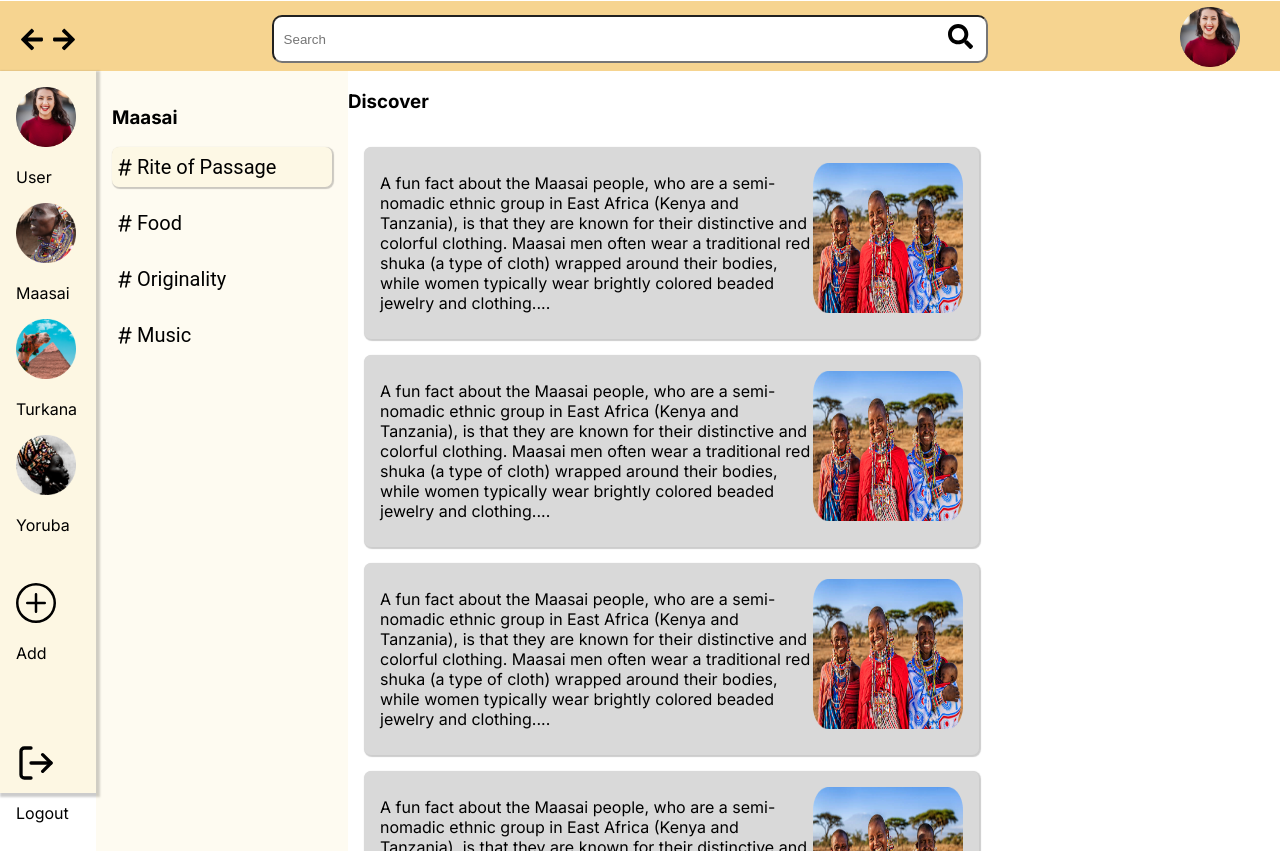
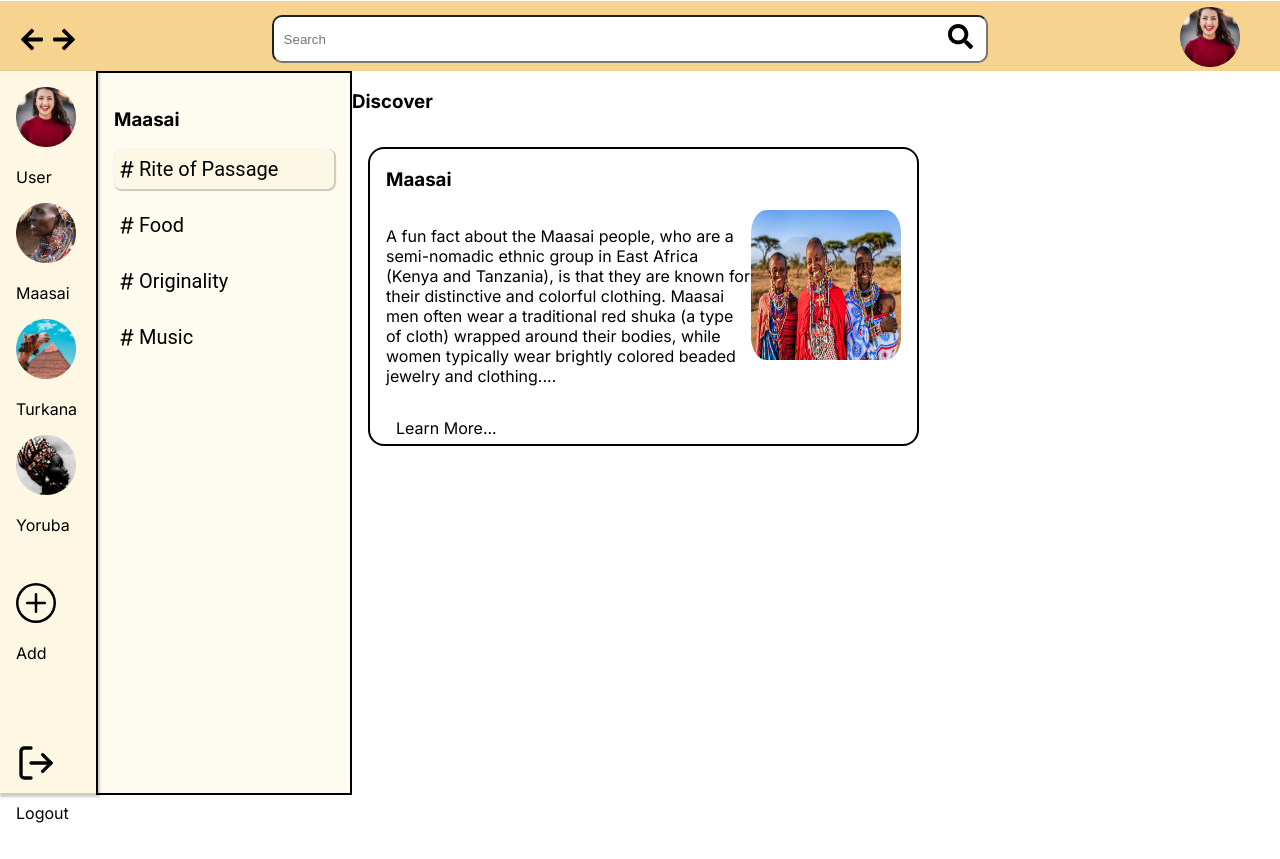
Before and after one commit to jason2000-cpu/tamaduni, a Next.js app: page / in a window 1280 px wide. Built offline with nearby package versions, Linux system fonts and the light colour scheme.

Commit message:
perfected discover card

```diff
--- a/src/Components/Home/Discover.js
+++ b/src/Components/Home/Discover.js
@@ -10,12 +10,19 @@ function Discover() {
         </div>
         <div className="discover">
                 <div className='discoverCard'>
+                    <div>
+                        <h3>Maasai</h3>
+                    </div>
+                    <div className='info'>
                         <div className='intro-line'>
                             <p>
                                 A fun fact about the Maasai people, who are a semi-nomadic ethnic group in East Africa (Kenya and Tanzania),
                                 is that they are known for their distinctive and colorful clothing. Maasai men often wear a traditional red
                                 shuka (a type of cloth) wrapped around their bodies, while women typically wear brightly colored beaded jewelry and clothing....
                             </p>
+                            <div style={{paddingLeft:"10px",  display:"flex", alignContent:"flex-end", height:"40px", marginBottom:"2px"}}>
+                                <p>Learn More...</p>
+                            </div>
                         </div>
                         <div className='pic'>
                             <Image
@@ -25,61 +32,7 @@ function Discover() {
                                 height={150}
                                 className='img' />
                         </div>
-
                     </div>
-            <div className='discoverCard'>
-                <div className='intro-line'>
-                    <p>
-                    A fun fact about the Maasai people, who are a semi-nomadic ethnic group in East Africa (Kenya and Tanzania),
-                    is that they are known for their distinctive and colorful clothing. Maasai men often wear a traditional red
-                    shuka (a type of cloth) wrapped around their bodies, while women typically wear brightly colored beaded jewelry and clothing....
-                    </p>
-                </div>
-                <div className='pic'>
-                    <Image
-                        src="/image/massai1.png"
-                        alt="user"
-                        width={150}
-                        height={150}
-                        className='img' />
-                </div>
-
-            </div>
-            <div className='discoverCard'>
-                <div className='intro-line'>
-                    <p>
-                    A fun fact about the Maasai people, who are a semi-nomadic ethnic group in East Africa (Kenya and Tanzania),
-                    is that they are known for their distinctive and colorful clothing. Maasai men often wear a traditional red
-                    shuka (a type of cloth) wrapped around their bodies, while women typically wear brightly colored beaded jewelry and clothing....
-                    </p>
-                </div>
-                <div className='pic'>
-                    <Image
-                        src="/image/massai1.png"
-                        alt="user"
-                        width={150}
-                        height={150}
-                        className='img' />
-                </div>
-
-            </div>
-            <div className='discoverCard'>
-                <div className='intro-line'>
-                    <p>
-                    A fun fact about the Maasai people, who are a semi-nomadic ethnic group in East Africa (Kenya and Tanzania),
-                    is that they are known for their distinctive and colorful clothing. Maasai men often wear a traditional red
-                    shuka (a type of cloth) wrapped around their bodies, while women typically wear brightly colored beaded jewelry and clothing....
-                    </p>
-                </div>
-                <div className='pic'>
-                    <Image
-                        src="/image/massai1.png"
-                        alt="user"
-                        width={150}
-                        height={150}
-                        className='img' />
-                </div>
-
                 </div>
         </div>
     </div>
--- a/src/Components/Home/index.css
+++ b/src/Components/Home/index.css
@@ -94,7 +94,8 @@
 
 /* Active Community component Styles */
 .activeComm {
-    /* border: 2px solid black; */
+    border: 2px solid black;
+    height: 86vh;
     padding: 1rem;
     background-color: rgba(246, 212, 114, .1);
 }
@@ -130,37 +131,29 @@
     overflow: auto ;
 }
 
+
 /* For WebKit (Chrome, Safari) */
-.discover::-webkit-scrollbar {
-    width: 0.5rem; /* Width of the vertical scrollbar */
+/* .discover::-webkit-scrollbar {
+    width: 0.5rem;
+  } */
+
+  /* .discover::-webkit-scrollbar-thumb {
+    background: #888; Color of the scrollbar thumb
+    border-radius: 2rem;
+  } */
+
+
+  .discoverCard {
+    border: 2px solid black;
+    border-radius: 1rem;
+    margin: 1rem;
+    padding: 0rem 1rem;
+    width: 80%;
+
   }
 
-  .discover::-webkit-scrollbar-thumb {
-    /* background: #888; Color of the scrollbar thumb */
-    border-radius: 2rem; /* Rounded thumb */
+  .info {
+    /* border: 2px solid black; */
+    display: flex;
+
   }
-
-
-
-.discoverCard{
-    /* border: 2px solid black; */
-    margin-top: 1rem;
-    margin-left: 1rem;
-    margin-right: 1rem;
-    padding: 1rem;
-    background-color: #D9D9D9;
-    box-shadow: 1px 1px 1px 1px rgba(0, 0, 0, 0.2);
-    border-radius: 7px;
-    height: 10rem;
-    display: flex;
-    /* width: 60%; */
-    /* justify-content: space-between; */
-}
-
-.intro-line{
-    /* border: 2px solid black; */
-    /* width: 50%; */
-    display: flex;
-    justify-content: space-between;
-    align-items: center;
-}
```
Lines whose indentation alone changed are shown as unchanged.
